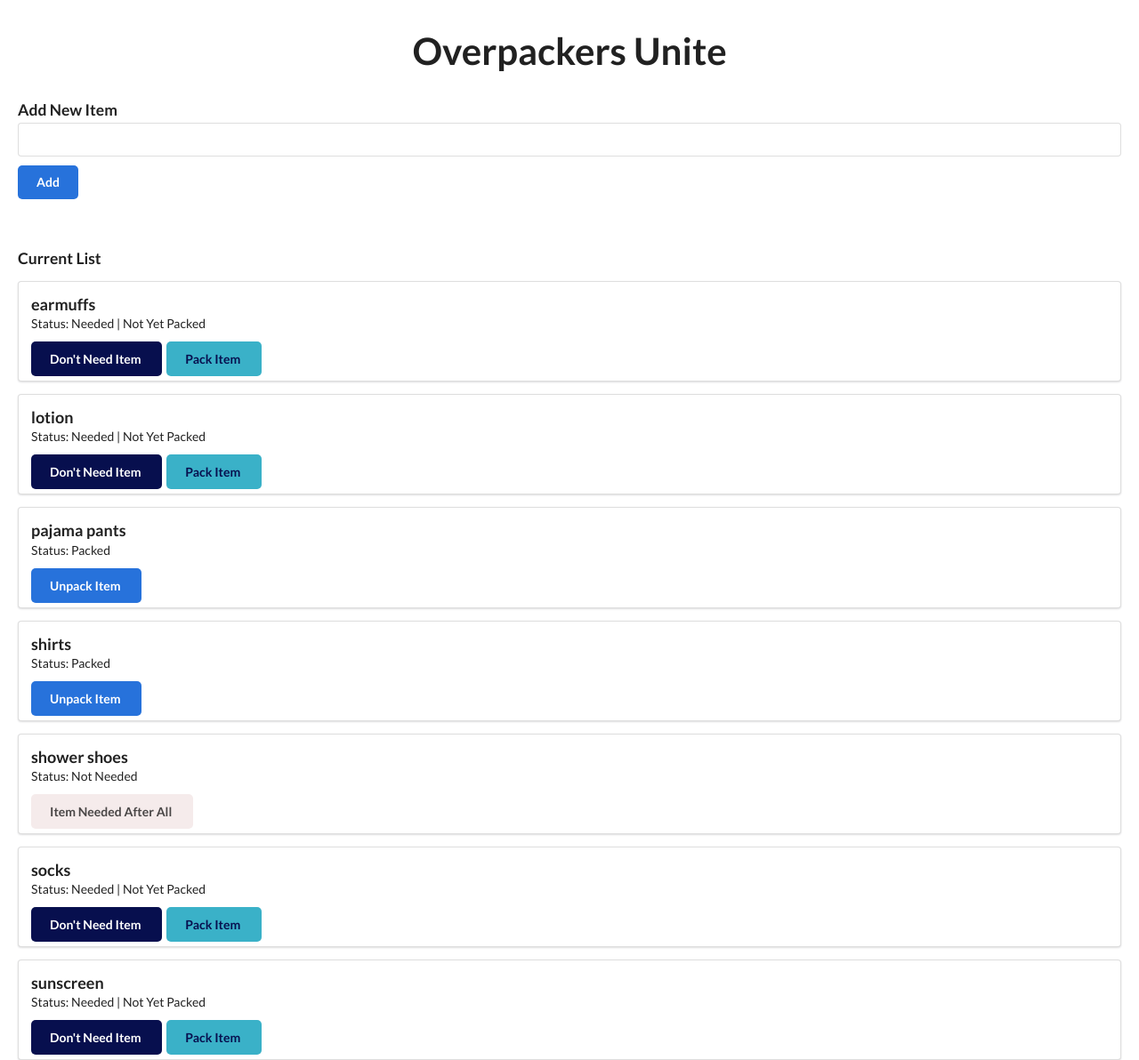
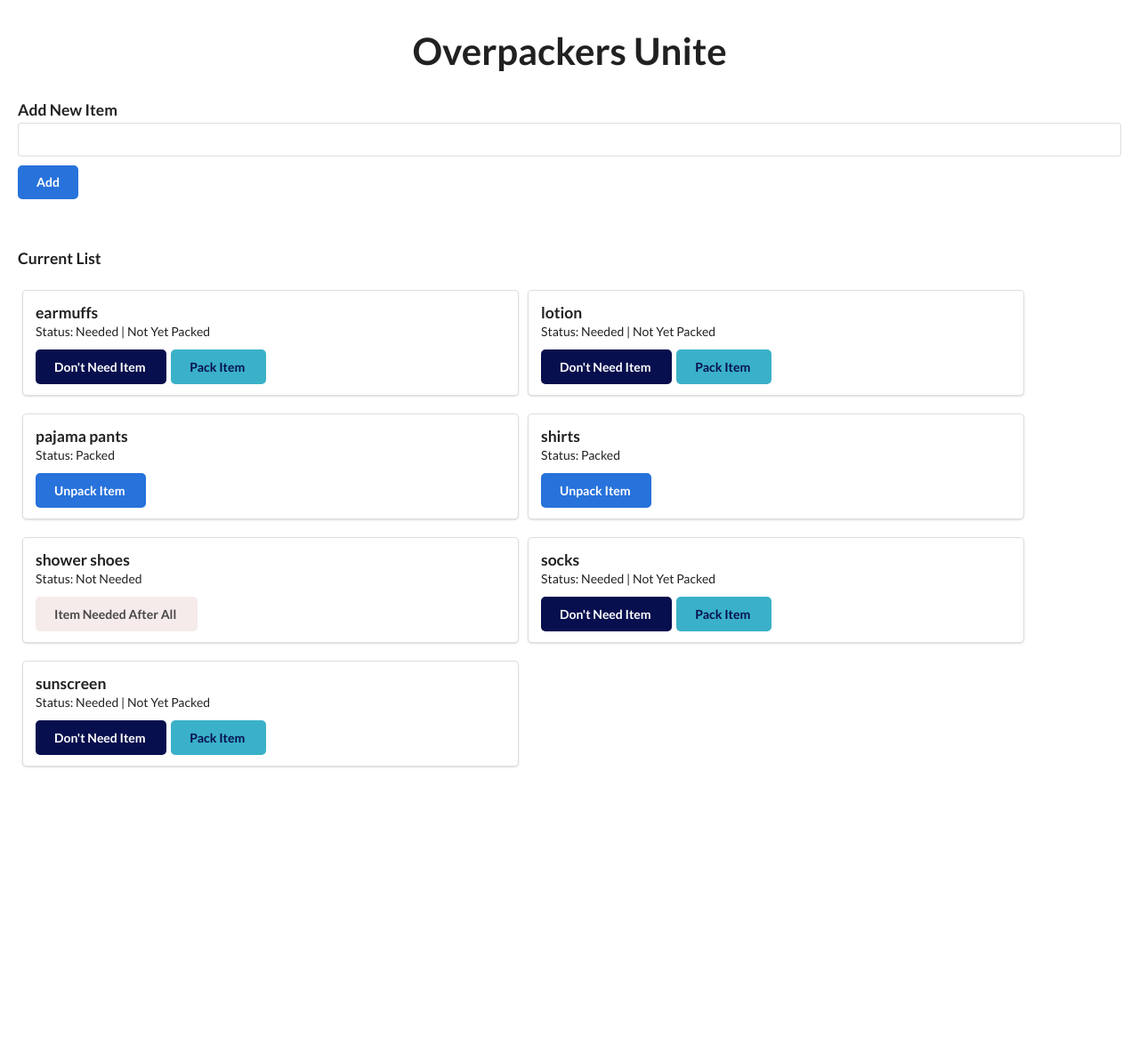
Before and after one commit to nicolealdurien/flask_packing_list, a Flask app: page / in a window 1280 px wide. Shown: the whole page at 89% size. After the commit the page ends 863 px from the top, so only its background shows below. Run offline with Flask 2, Linux system fonts and the light colour scheme; data comes from the database, SQL or seed files in the repository; both versions use the stored data as it was after the commit.

Commit message:
columns implemented

```diff
--- a/templates/base.html
+++ b/templates/base.html
@@ -24,10 +24,10 @@
       </form>
       <br />
       <h2 style="font-size: 1.25em">Current List</h2>
-
+      <div class="list-wrapper">
         {% for item in item_list %}
-      <div class="ui segment">
-        <span class="ui big header"> {{ item.title }} </span>
+        <div class="item-wrapper">
+          <span class="item-title"> {{ item.title }} </span>
           <br />
           {% if item.needed == False %}
           <span>Status: Not Needed</span>
@@ -77,5 +77,6 @@
         </div>
         {% endfor %}
       </div>
+    </div>
   </body>
 </html>
--- a/templates/partials/styles.jinja
+++ b/templates/partials/styles.jinja
@@ -1,4 +1,25 @@
 <style>
+  .item-title {
+    font-family: Lato,'Helvetica Neue',Arial,Helvetica,sans-serif;
+    font-weight: 700;
+    line-height: 1.25em;
+    text-transform: none;
+    color: rgba(0,0,0,.87);
+    font-size: 1.25em;
+  }
+
+  .item-wrapper {
+    position: relative;
+    background: #fff;
+    -webkit-box-shadow: 0 1px 2px 0 rgba(34,36,38,.15);
+    box-shadow: 0 1px 2px 0 rgba(34,36,38,.15);
+    margin: 10px 5px;
+    padding: 1em 1em 1.5em 1em;
+    border-radius: 0.35rem;
+    border: 1px solid rgba(34,36,38,.15);
+    min-width: 45%;
+  }
+
   .OUcontainer {
     padding: 0px 10px;
     display: block;
@@ -15,11 +36,20 @@
     margin-bottom: 30px
   }
 
+  .list-wrapper {
+    display: flex;
+    flex-wrap: wrap;
+
+    @media (max-width: 720px) {
+      flex-direction: column;
+      min-width: 100%;
+    }
+  }
+
   .blue-500 {
     background: #070f4e;
     color: white;
-    margin: 0px 5px 10px 0px;
-    margin-bottom: 10px;
+    margin: 0px 5px 0px 0px;
   }
 
   .blue-500:hover {
```
Also changed, not shown: db.sqlite. Lines whose indentation alone changed are shown as unchanged.
